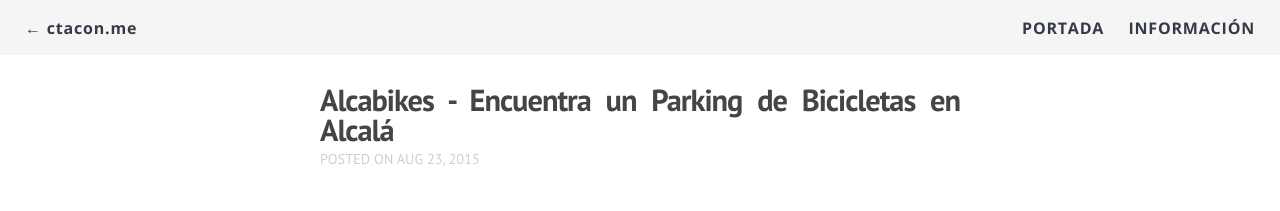
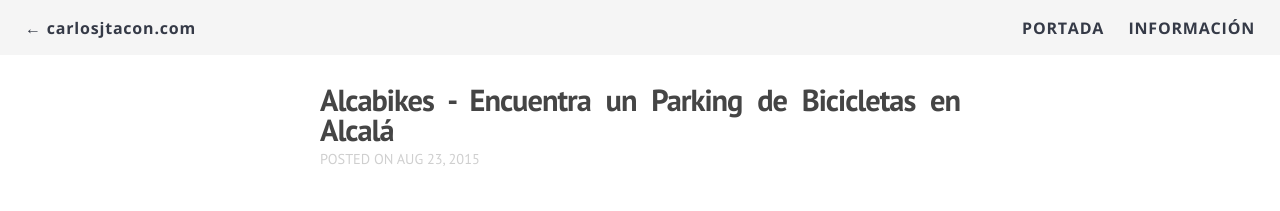
Before and after one commit to carlosjtacon/onclick, a Jekyll site: the page built from _posts/2015-08-23-alcabikes.markdown, in a window 1280 px wide. Shown: the top 211 px of the page. Built offline with Jekyll 4.4.1, drawn with Linux system fonts in a browser that asks for light colours; nearby versions of some CDN libraries; Markdown is read by kramdown in place of the engine named in the settings.

Commit message:
carlosjtacon.com

```diff
--- a/_config.yml
+++ b/_config.yml
@@ -4,7 +4,7 @@ email:
 description: > # this means to ignore newlines until "baseurl:"
   Jekyll Theme Demo
 baseurl: "/onclick" # the subpath of your site, e.g. /blog/
-url: "http://ctacon.me" # the base hostname & protocol for your site
+url: "http://carlosjtacon.com" # the base hostname & protocol for your site
 twitter_username: carlosjtacon
 github_username: carlosjtacon
 permalink: "/:year/:title/"
--- a/_includes/footer.html
+++ b/_includes/footer.html
@@ -1,6 +1,6 @@
 <div class="footer" align="center">
 
-  By <a href=http://ctacon.me target="_blank">Carlos Tacón</a> using <a href=http://diezcami.github.io target="_blank">Camille Diez</a> 's template
+  By <a href=http://carlosjtacon.com target="_blank">Carlos Tacón</a> using <a href=http://diezcami.github.io target="_blank">Camille Diez</a> 's template
   <br/>
   Powered by <a href=http://jekyllrb.com target="_blank">Jekyll</a>
 
--- a/_includes/header.html
+++ b/_includes/header.html
@@ -1,6 +1,6 @@
 <div class="site-header">
 
-    <div class="return"><a class="page-link" href="{{ site.url }}/" style="float: left"> ← ctacon.me </a></div>
+    <div class="return"><a class="page-link" href="{{ site.url }}/" style="float: left"> ← carlosjtacon.com </a></div>
 
     <nav class="site-nav">
       <a href="#" class="menu-icon">
--- a/_posts/2015-08-23-alcabikes.markdown
+++ b/_posts/2015-08-23-alcabikes.markdown
@@ -18,4 +18,4 @@ Tecnologías utilizadas:
 - [Turf](http://turfjs.org) - para calcular el parking más cercano.
 - [Bootstrap](http://getbootstrap.com) - web responsive & tema no oficial.
 
-Podéis acceder a la aplicación en [ctacon.me/alcabikes](http://ctacon.me/alcabikes/) (Desktop & Mobile).
+Podéis acceder a la aplicación en [ctacon.me/alcabikes](http://carlosjtacon.com/alcabikes/) (Desktop & Mobile).
```
